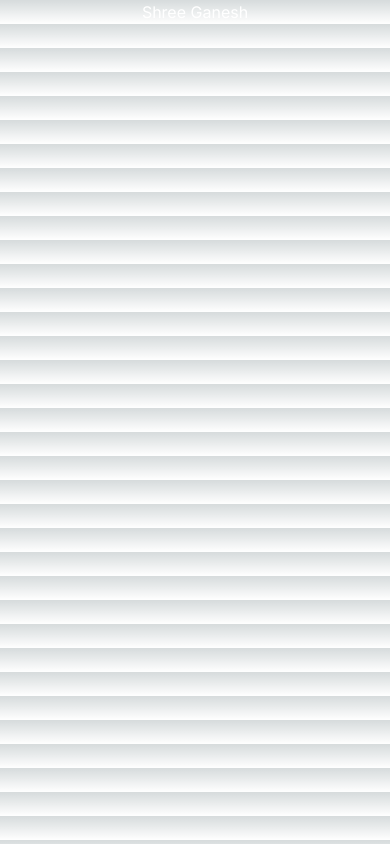
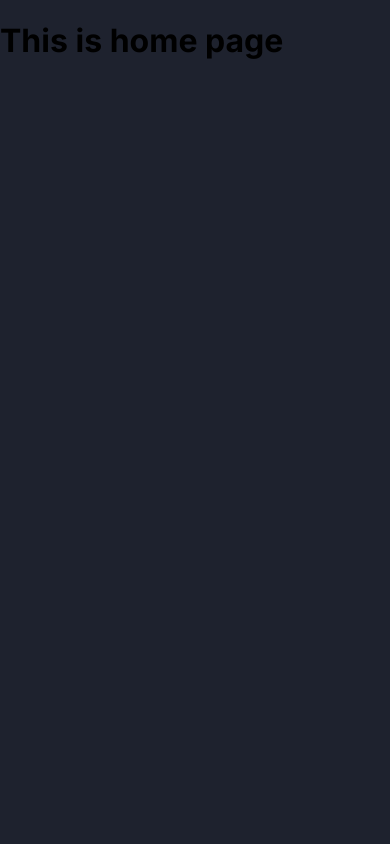
Before and after one commit to Jigisha15/Xzect, a Next.js app: page /home in a window 390 px wide. Built offline with nearby package versions, Linux system fonts and the light colour scheme.

Commit message:
Landing Page

```diff
--- a/package.json
+++ b/package.json
@@ -19,6 +19,7 @@
     "postcss": "8.4.25",
     "react": "18.2.0",
     "react-dom": "18.2.0",
+    "react-icons": "^4.10.1",
     "tailwindcss": "3.3.3",
     "typescript": "5.1.6"
   }
--- a/src/app/globals.css
+++ b/src/app/globals.css
@@ -1,27 +1,118 @@
-@tailwind base;
-@tailwind components;
-@tailwind utilities;
-
-:root {
-  --foreground-rgb: 0, 0, 0;
-  --background-start-rgb: 214, 219, 220;
-  --background-end-rgb: 255, 255, 255;
+body {
+  margin: 0;
+  padding: 0;
+  background-color: #1e222e;
 }
 
-@media (prefers-color-scheme: dark) {
-  :root {
-    --foreground-rgb: 255, 255, 255;
-    --background-start-rgb: 0, 0, 0;
-    --background-end-rgb: 0, 0, 0;
-  }
+/* NAVBAR */
+.nav {
+  width: 100vw;
+  height: 60px;
+  border-bottom: 3px solid white;
+  display: flex;
+  justify-content: center;
+  align-items: center;
+  position: fixed;
+  top: 0;
+  /* background-color: rgba(255, 255, 255, 0.1); */
+  backdrop-filter: blur(15px);
 }
 
-body {
-  color: rgb(var(--foreground-rgb));
-  background: linear-gradient(
-      to bottom,
-      transparent,
-      rgb(var(--background-end-rgb))
-    )
-    rgb(var(--background-start-rgb));
+.inner-nav {
+  width: 1400px;
+  height: 56px;
+  display: flex;
+  justify-content: space-between;
+  align-items: center;
 }
+
+.span {
+  display: flex;
+  justify-content: center;
+  align-items: center;
+  height: 48px;
+  width: 152.2px;
+}
+
+.span img {
+  width: 38px;
+  margin-right: 10px;
+}
+
+.span h1 {
+  color: white;
+}
+
+.inner-nav button {
+  border: none;
+  background-color: inherit;
+  width: 48px;
+  height: 48px;
+  cursor: pointer;
+}
+
+/* LANDING PAGE */
+
+.landing {
+  max-width: 1400px;
+  height: 500px;
+  margin-top: 62px;
+  padding: 100px;
+  display: flex;
+  /* justify-content: space-between; */
+  align-items: center;
+}
+
+.right img {
+  width: 300px;
+  height: 300px;
+}
+
+.left {
+  margin: 200px 100px 0 0;
+  width: 600px;
+  height: 700px;
+  display: flex;
+  flex-direction: column;
+  justify-content: space-between;
+}
+
+.left-top {
+  font-size: 75px;
+  font-weight: 800;
+  line-height: 1.3;
+}
+
+.left-bottom {
+  width: 700px;
+  height: 86.4px;
+  display: flex;
+  justify-content: space-between;
+}
+
+.chat-btn1 {
+  border: none;
+  width: 323.56px;
+  height: 54.4px;
+  display: flex;
+  justify-content: center;
+  align-items: center;
+  cursor: pointer;
+  background-color: #075e54;
+  color: white;
+  font-size: 15px;
+  font-weight: 600;
+}
+
+.chat-btn2 {
+  cursor: pointer;
+  width: 323.56px;
+  height: 54.4px;
+  background-color: inherit;
+  color: white;
+  font-weight: 600;
+  font-size: 15px;
+  border: 2px solid #5e76fd;
+}
+
+/* FOOTER */
--- a/src/app/home/page.tsx
+++ b/src/app/home/page.tsx
@@ -1,7 +1,8 @@
-export default function HomePage() {
+export default function Home() {
+
     return (
         <div className="home">
-            <h1 className="text-center text-white">Shree Ganesh</h1>
+            <h1>This is home page</h1>
         </div>
     )
 }
--- a/src/app/page.tsx
+++ b/src/app/page.tsx
@@ -1,113 +1,69 @@
-import Image from 'next/image'
+import { RiMenu2Fill } from 'react-icons/ri'
+import { BsWhatsapp } from 'react-icons/bs'
 
 export default function Home() {
   return (
-    <main className="flex min-h-screen flex-col items-center justify-between p-24">
-      <div className="z-10 w-full max-w-5xl items-center justify-between font-mono text-sm lg:flex">
-        <p className="fixed left-0 top-0 flex w-full justify-center border-b border-gray-300 bg-gradient-to-b from-zinc-200 pb-6 pt-8 backdrop-blur-2xl dark:border-neutral-800 dark:bg-zinc-800/30 dark:from-inherit lg:static lg:w-auto  lg:rounded-xl lg:border lg:bg-gray-200 lg:p-4 lg:dark:bg-zinc-800/30">
-          Get started by editing&nbsp;
-          <code className="font-mono font-bold">src/app/page.tsx</code>
-        </p>
-        <div className="fixed bottom-0 left-0 flex h-48 w-full items-end justify-center bg-gradient-to-t from-white via-white dark:from-black dark:via-black lg:static lg:h-auto lg:w-auto lg:bg-none">
-          <a
-            className="pointer-events-none flex place-items-center gap-2 p-8 lg:pointer-events-auto lg:p-0"
-            href="https://vercel.com?utm_source=create-next-app&utm_medium=appdir-template&utm_campaign=create-next-app"
-            target="_blank"
-            rel="noopener noreferrer"
-          >
-            By{' '}
-            <Image
-              src="/vercel.svg"
-              alt="Vercel Logo"
-              className="dark:invert"
-              width={100}
-              height={24}
-              priority
+    <div>
+      {/* <h1>Shree Ganesh</h1> */}
+
+      {/* NAVBAR */}
+      <div className="nav">
+        <div className="inner-nav">
+          <span className="span">
+            <img
+              src="	https://www.xzect.com/assets/images/xzect-logo.svg"
+              alt=""
             />
-          </a>
+            <h1>Xzect</h1>
+          </span>
+          <button>
+            <RiMenu2Fill
+              size={48}
+              color="white"
+            />
+          </button>
         </div>
       </div>
 
-      <div className="relative flex place-items-center before:absolute before:h-[300px] before:w-[480px] before:-translate-x-1/2 before:rounded-full before:bg-gradient-radial before:from-white before:to-transparent before:blur-2xl before:content-[''] after:absolute after:-z-20 after:h-[180px] after:w-[240px] after:translate-x-1/3 after:bg-gradient-conic after:from-sky-200 after:via-blue-200 after:blur-2xl after:content-[''] before:dark:bg-gradient-to-br before:dark:from-transparent before:dark:to-blue-700 before:dark:opacity-10 after:dark:from-sky-900 after:dark:via-[#0141ff] after:dark:opacity-40 before:lg:h-[360px]">
-        <Image
-          className="relative dark:drop-shadow-[0_0_0.3rem_#ffffff70] dark:invert"
-          src="/next.svg"
-          alt="Next.js Logo"
-          width={180}
-          height={37}
-          priority
-        />
+      {/* LANDING PAGE  */}
+      <div className="landing">
+        <div className="left">
+          <div className="left-top">
+            <span style={{ color: '#BD1052' }}>Build, </span>
+            <span style={{ color: '#5e76fd' }}>test, </span>
+            <span style={{ color: '#A2A2A2' }}>and </span>
+            <br />
+            <span style={{ color: '#019267' }}>
+              execute your <br /> ideas{' '}
+            </span>
+            <span style={{ color: '#A2A2A2' }}>with our </span> <br />
+            <span style={{ color: '#F1AE50' }}>
+              innovative <br />
+              solutions
+            </span>
+            <span style={{ color: '#5e76fd' }}>.</span>
+          </div>
+
+          <div className="left-bottom">
+            <button className="chat-btn1">
+              <BsWhatsapp
+                color="white"
+                size={30}
+              />
+              &nbsp;&nbsp; Chat now on Whatsapp
+            </button>
+            <button className="chat-btn2">Explore Our Services</button>
+          </div>
+        </div>
+        <div className="right">
+          <img
+            src="https://www.xzect.com/assets/images/xzect-logo.svg"
+            alt=""
+          />
+        </div>
       </div>
 
-      <div className="mb-32 grid text-center lg:mb-0 lg:grid-cols-4 lg:text-left">
-        <a
-          href="https://nextjs.org/docs?utm_source=create-next-app&utm_medium=appdir-template&utm_campaign=create-next-app"
-          className="group rounded-lg border border-transparent px-5 py-4 transition-colors hover:border-gray-300 hover:bg-gray-100 hover:dark:border-neutral-700 hover:dark:bg-neutral-800/30"
-          target="_blank"
-          rel="noopener noreferrer"
-        >
-          <h2 className={`mb-3 text-2xl font-semibold`}>
-            Docs{' '}
-            <span className="inline-block transition-transform group-hover:translate-x-1 motion-reduce:transform-none">
-              -&gt;
-            </span>
-          </h2>
-          <p className={`m-0 max-w-[30ch] text-sm opacity-50`}>
-            Find in-depth information about Next.js features and API.
-          </p>
-        </a>
-
-        <a
-          href="https://nextjs.org/learn?utm_source=create-next-app&utm_medium=appdir-template-tw&utm_campaign=create-next-app"
-          className="group rounded-lg border border-transparent px-5 py-4 transition-colors hover:border-gray-300 hover:bg-gray-100 hover:dark:border-neutral-700 hover:dark:bg-neutral-800/30"
-          target="_blank"
-          rel="noopener noreferrer"
-        >
-          <h2 className={`mb-3 text-2xl font-semibold`}>
-            Learn{' '}
-            <span className="inline-block transition-transform group-hover:translate-x-1 motion-reduce:transform-none">
-              -&gt;
-            </span>
-          </h2>
-          <p className={`m-0 max-w-[30ch] text-sm opacity-50`}>
-            Learn about Next.js in an interactive course with&nbsp;quizzes!
-          </p>
-        </a>
-
-        <a
-          href="https://vercel.com/templates?framework=next.js&utm_source=create-next-app&utm_medium=appdir-template&utm_campaign=create-next-app"
-          className="group rounded-lg border border-transparent px-5 py-4 transition-colors hover:border-gray-300 hover:bg-gray-100 hover:dark:border-neutral-700 hover:dark:bg-neutral-800/30"
-          target="_blank"
-          rel="noopener noreferrer"
-        >
-          <h2 className={`mb-3 text-2xl font-semibold`}>
-            Templates{' '}
-            <span className="inline-block transition-transform group-hover:translate-x-1 motion-reduce:transform-none">
-              -&gt;
-            </span>
-          </h2>
-          <p className={`m-0 max-w-[30ch] text-sm opacity-50`}>
-            Explore the Next.js 13 playground.
-          </p>
-        </a>
-
-        <a
-          href="https://vercel.com/new?utm_source=create-next-app&utm_medium=appdir-template&utm_campaign=create-next-app"
-          className="group rounded-lg border border-transparent px-5 py-4 transition-colors hover:border-gray-300 hover:bg-gray-100 hover:dark:border-neutral-700 hover:dark:bg-neutral-800/30"
-          target="_blank"
-          rel="noopener noreferrer"
-        >
-          <h2 className={`mb-3 text-2xl font-semibold`}>
-            Deploy{' '}
-            <span className="inline-block transition-transform group-hover:translate-x-1 motion-reduce:transform-none">
-              -&gt;
-            </span>
-          </h2>
-          <p className={`m-0 max-w-[30ch] text-sm opacity-50`}>
-            Instantly deploy your Next.js site to a shareable URL with Vercel.
-          </p>
-        </a>
-      </div>
-    </main>
+      {/* FOOTER */}
+    </div>
   )
 }
```
Also changed, not shown: 2 other files (tests, documents, lock files or other folders).
